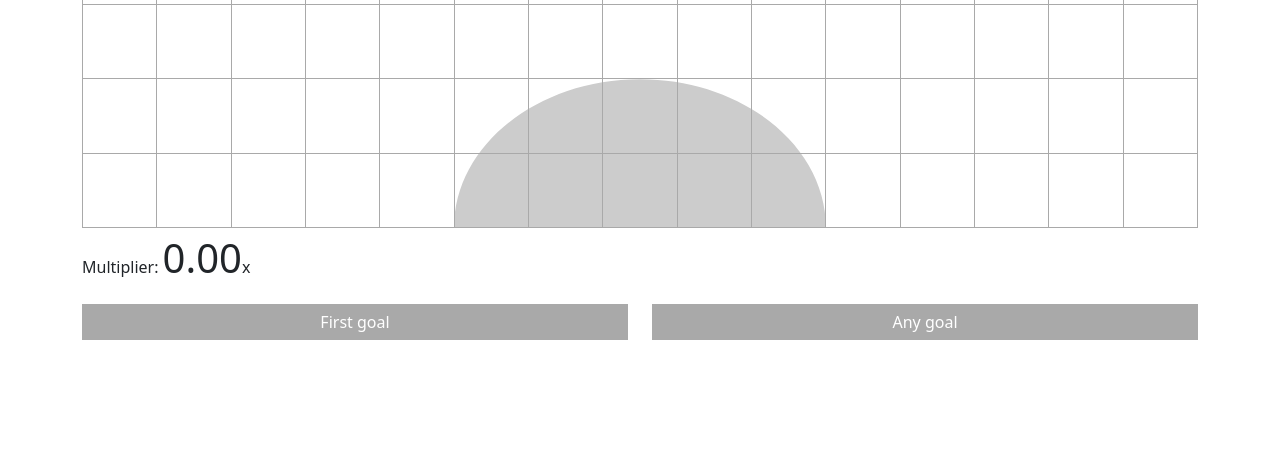
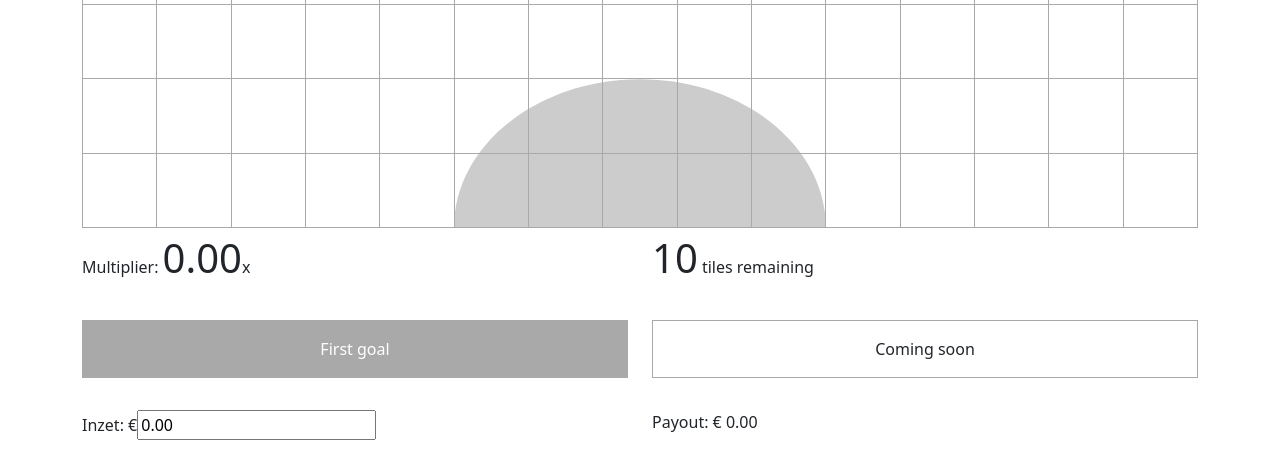
Before and after one commit to Thomschneider2000/Psv-project, a PHP site: page /POC--grid-betting/index.html in a window 1280 px wide; the page is wider, and only the part inside the window is pictured. Shown: the part 516-988 px from the top of that part. Before the commit the page ends 856 px from the top of that part, so only its background shows below. Run offline with PHP 8.4, Linux system fonts and the light colour scheme.

Commit message:
finish form & func

```diff
--- a/POC--grid-betting/index.html
+++ b/POC--grid-betting/index.html
@@ -4,9 +4,14 @@
     <meta charset="UTF-8">
     <title>PSV Grid bet</title>
     <link rel="stylesheet" href="style.css">
-    <link href="https://cdn.jsdelivr.net/npm/bootstrap@5.0.2/dist/css/bootstrap.min.css" rel="stylesheet" integrity="sha384-EVSTQN3/azprG1Anm3QDgpJLIm9Nao0Yz1ztcQTwFspd3yD65VohhpuuCOmLASjC" crossorigin="anonymous">
-    <script src="https://cdn.jsdelivr.net/npm/bootstrap@5.0.2/dist/js/bootstrap.bundle.min.js" integrity="sha384-MrcW6ZMFYlzcLA8Nl+NtUVF0sA7MsXsP1UyJoMp4YLEuNSfAP+JcXn/tWtIaxVXM" crossorigin="anonymous"></script>
-    <script src="https://cdnjs.cloudflare.com/ajax/libs/jquery/3.7.0/jquery.min.js" integrity="sha512-3gJwYpMe3QewGELv8k/BX9vcqhryRdzRMxVfq6ngyWXwo03GFEzjsUm8Q7RZcHPHksttq7/GFoxjCVUjkjvPdw==" crossorigin="anonymous" referrerpolicy="no-referrer"></script>
+    <link href="https://cdn.jsdelivr.net/npm/bootstrap@5.0.2/dist/css/bootstrap.min.css" rel="stylesheet"
+          integrity="sha384-EVSTQN3/azprG1Anm3QDgpJLIm9Nao0Yz1ztcQTwFspd3yD65VohhpuuCOmLASjC" crossorigin="anonymous">
+    <script src="https://cdn.jsdelivr.net/npm/bootstrap@5.0.2/dist/js/bootstrap.bundle.min.js"
+            integrity="sha384-MrcW6ZMFYlzcLA8Nl+NtUVF0sA7MsXsP1UyJoMp4YLEuNSfAP+JcXn/tWtIaxVXM"
+            crossorigin="anonymous"></script>
+    <script src="https://cdnjs.cloudflare.com/ajax/libs/jquery/3.7.0/jquery.min.js"
+            integrity="sha512-3gJwYpMe3QewGELv8k/BX9vcqhryRdzRMxVfq6ngyWXwo03GFEzjsUm8Q7RZcHPHksttq7/GFoxjCVUjkjvPdw=="
+            crossorigin="anonymous" referrerpolicy="no-referrer"></script>
     <script src="main.js"></script>
 </head>
 <body>
@@ -14,7 +19,10 @@
     <div class="row">
         <div class="col-12">
             <div class="grid--container">
-          <table id="js-grid"><tbody><tr><td class="zone2"><input type="checkbox"></td>
+                <table id="js-grid">
+                    <tbody>
+                    <tr>
+                        <td class="zone2"><input type="checkbox"></td>
                         <td class="zone2"><input type="checkbox"></td>
                         <td class="zone2"><input type="checkbox"></td>
                         <td class="zone1"><input type="checkbox"></td>
@@ -29,7 +37,9 @@
                         <td class="zone2"><input type="checkbox"></td>
                         <td class="zone2"><input type="checkbox"></td>
                         <td class="zone2"><input type="checkbox"></td>
-</tr><tr><td class="zone2"><input type="checkbox"></td>
+                    </tr>
+                    <tr>
+                        <td class="zone2"><input type="checkbox"></td>
                         <td class="zone2"><input type="checkbox"></td>
                         <td class="zone2"><input type="checkbox"></td>
                         <td class="zone1"><input type="checkbox"></td>
@@ -44,7 +54,9 @@
                         <td class="zone2"><input type="checkbox"></td>
                         <td class="zone2"><input type="checkbox"></td>
                         <td class="zone2"><input type="checkbox"></td>
-</tr><tr><td class="zone2"><input type="checkbox"></td>
+                    </tr>
+                    <tr>
+                        <td class="zone2"><input type="checkbox"></td>
                         <td class="zone2"><input type="checkbox"></td>
                         <td class="zone2"><input type="checkbox"></td>
                         <td class="zone1"><input type="checkbox"></td>
@@ -59,7 +71,8 @@
                         <td class="zone2"><input type="checkbox"></td>
                         <td class="zone2"><input type="checkbox"></td>
                         <td class="zone2"><input type="checkbox"></td>
-</tr><tr><td class="zone2"><input type="checkbox"></td>
+                    </tr>
+                    <tr>
                         <td class="zone2"><input type="checkbox"></td>
                         <td class="zone2"><input type="checkbox"></td>
                         <td class="zone2"><input type="checkbox"></td>
@@ -74,7 +87,9 @@
                         <td class="zone2"><input type="checkbox"></td>
                         <td class="zone2"><input type="checkbox"></td>
                         <td class="zone2"><input type="checkbox"></td>
-</tr><tr><td class="zone2"><input type="checkbox"></td>
+                        <td class="zone2"><input type="checkbox"></td>
+                    </tr>
+                    <tr>
                         <td class="zone2"><input type="checkbox"></td>
                         <td class="zone2"><input type="checkbox"></td>
                         <td class="zone2"><input type="checkbox"></td>
@@ -89,7 +104,9 @@
                         <td class="zone2"><input type="checkbox"></td>
                         <td class="zone2"><input type="checkbox"></td>
                         <td class="zone2"><input type="checkbox"></td>
-</tr><tr><td class="zone3"><input type="checkbox"></td>
+                        <td class="zone2"><input type="checkbox"></td>
+                    </tr>
+                    <tr>
                         <td class="zone3"><input type="checkbox"></td>
                         <td class="zone3"><input type="checkbox"></td>
                         <td class="zone3"><input type="checkbox"></td>
@@ -104,7 +121,9 @@
                         <td class="zone3"><input type="checkbox"></td>
                         <td class="zone3"><input type="checkbox"></td>
                         <td class="zone3"><input type="checkbox"></td>
-</tr><tr><td class="zone3"><input type="checkbox"></td>
+                        <td class="zone3"><input type="checkbox"></td>
+                    </tr>
+                    <tr>
                         <td class="zone3"><input type="checkbox"></td>
                         <td class="zone3"><input type="checkbox"></td>
                         <td class="zone3"><input type="checkbox"></td>
@@ -119,7 +138,9 @@
                         <td class="zone3"><input type="checkbox"></td>
                         <td class="zone3"><input type="checkbox"></td>
                         <td class="zone3"><input type="checkbox"></td>
-</tr><tr><td class="zone3"><input type="checkbox"></td>
+                        <td class="zone3"><input type="checkbox"></td>
+                    </tr>
+                    <tr>
                         <td class="zone3"><input type="checkbox"></td>
                         <td class="zone3"><input type="checkbox"></td>
                         <td class="zone3"><input type="checkbox"></td>
@@ -134,7 +155,9 @@
                         <td class="zone3"><input type="checkbox"></td>
                         <td class="zone3"><input type="checkbox"></td>
                         <td class="zone3"><input type="checkbox"></td>
-</tr><tr><td class="zone3"><input type="checkbox"></td>
+                        <td class="zone3"><input type="checkbox"></td>
+                    </tr>
+                    <tr>
                         <td class="zone3"><input type="checkbox"></td>
                         <td class="zone3"><input type="checkbox"></td>
                         <td class="zone3"><input type="checkbox"></td>
@@ -149,7 +172,9 @@
                         <td class="zone3"><input type="checkbox"></td>
                         <td class="zone3"><input type="checkbox"></td>
                         <td class="zone3"><input type="checkbox"></td>
-</tr><tr><td class="zone3"><input type="checkbox"></td>
+                        <td class="zone3"><input type="checkbox"></td>
+                    </tr>
+                    <tr>
                         <td class="zone3"><input type="checkbox"></td>
                         <td class="zone3"><input type="checkbox"></td>
                         <td class="zone3"><input type="checkbox"></td>
@@ -164,21 +189,41 @@
                         <td class="zone3"><input type="checkbox"></td>
                         <td class="zone3"><input type="checkbox"></td>
                         <td class="zone3"><input type="checkbox"></td>
-</tr></tbody></table>
+                        <td class="zone3"><input type="checkbox"></td>
+                    </tr>
+                    </tbody>
+                </table>
             </div>
         </div>
     </div>
-    <div class="row">
-      <div class="col-12">
-        <p>Multiplier: <span id="js-multiplier" class="multiplier">0.00</span>x</p>
+    <div class="row row--form">
+        <div class="col-6">
+            <p>Multiplier: <span id="js-multiplier" class="value">0.00</span>x</p>
+        </div>
+        <div class="col-6">
+            <p><span class="value" id="js-tiles">10</span> tiles remaining</p>
         </div>
     </div>
-      <div class="row">
+    <div class="row row--form">
         <div class="col-6">
-              <radio class="btn btn-primary" selected>First goal</radio>
+            <div class="container--radio">
+                <input class="radio--goal" type="radio" id="goal-first" checked>
+                <label for="goal-first">First goal</label>
+            </div>
         </div>
         <div class="col-6">
-              <radio class="btn btn-primary">Any goal</radio>
+            <div class="container--radio">
+                <input class="radio--goal" type="radio" id="goal-any" disabled>
+                <label for="goal-any">Coming soon</label>
+            </div>
+        </div>
+    </div>
+    <div class="row row--form">
+        <div class="col-6">
+            Inzet: &euro;<input type="number" id="js-bet" value="0.00" step=".01" min="0">
+        </div>
+        <div class="col-6">
+            <p>Payout: &euro; <span id="js-payout">0.00</span></p>
         </div>
     </div>
 </div>
--- a/POC--grid-betting/main.js
+++ b/POC--grid-betting/main.js
@@ -1,7 +1,9 @@
 const odds = [2.27, 0.56, 0.0853] //odds in percentage, first goal
 var odd = []
 const zone = []
-var multiplier
+var multiplier = 0
+var tiles = 10
+var payout = 0.00
 
 $(document).ready(function(){
     $("#js-grid").on( "click", function() {
@@ -15,5 +17,22 @@ $(document).ready(function(){
             multiplier = 0
         }
         $("#js-multiplier").text(multiplier.toFixed(2))
+        tiles = 10 - $("td:has(input:checked)").length
+        $("#js-tiles").text(tiles)
+        if (tiles === 0){
+            $("td>input:not(:checked)").prop( "disabled", true )
+        }
+        else{
+            $("td>input").prop( "disabled", false )
+        }
+        calcPayout()
     })
+    $("#js-bet").on( "change", function() {
+        calcPayout()
+    })
+
+    function calcPayout() {
+        payout = $("#js-bet").val() * multiplier
+        $("#js-payout").text(payout.toFixed(2))
+    }
 })
--- a/POC--grid-betting/style.css
+++ b/POC--grid-betting/style.css
@@ -1,5 +1,5 @@
 .grid--container{
-    background-image: url("/grid.svg");
+    background-image: url("grid.svg");
     width: 100%;
     aspect-ratio: 3 / 2;
 }
@@ -19,13 +19,13 @@ td:has(input:checked){
     background: red;
 }
 
-input{
+td>input{
     height: 100%;
     width: 100%;
     opacity: 0;
 }
 
-.multiplier{
+.value{
     font-size: 40px;
 }
 
@@ -35,3 +35,31 @@ input{
     border-radius: 0!important;
     border: 0!important;
 }
+
+.container--radio{
+    width: 100%;
+    display: flex;
+    justify-content: center;
+    align-items: center;
+    padding: 16px;
+    border: 1px solid darkgray;
+}
+
+.container--radio:has(.radio--goal:checked){
+    background: darkgray;
+    color: white;
+}
+
+.radio--goal{
+    width: 100%;
+    opacity: 0;
+    position: absolute;
+}
+
+p{
+    margin-bottom: 0!important;
+}
+
+.row--form{
+    padding-bottom: 32px;
+}
```
Lines whose indentation alone changed are shown as unchanged.
